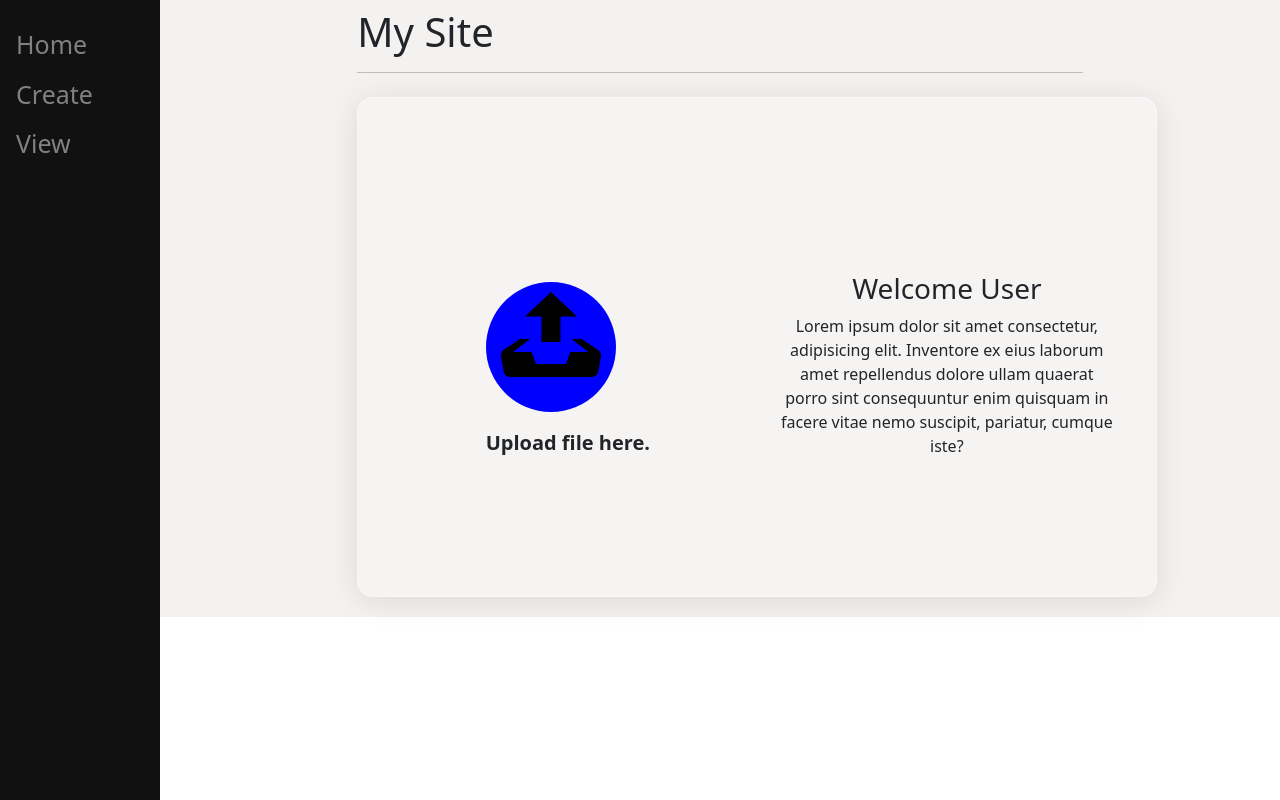
After one commit to Trek182021/Django-Tutorial, a Django app: page /upload/ in a window 1280 px wide. The commit adds this page. Run offline with Django 4.2, Linux system fonts and the light colour scheme.

Commit message:
Created Card

```diff
--- /dev/null
+++ b/pTest/main/static/css/main.css
@@ -0,0 +1,58 @@
+.card-container {
+    width: 800px;
+    height: 500px;
+        /* From https://css.glass */
+    margin: 20px auto;
+}
+
+.card-t {
+    background: rgba(255, 255, 255, 0.2);
+    border-radius: 16px;
+    box-shadow: 0 4px 30px rgba(0, 0, 0, 0.1);
+    border: 1px solid rgba(255, 255, 255, 0.3);
+    padding: 10px 20px;
+    height: 100%;
+    display: flex;
+    flex-direction: row;
+}
+
+.card-upload, .card-user {
+    flex-basis: 50%;
+    text-align: center;
+    padding: 10.25rem 1.25rem;
+}
+
+.resume-input {
+    width: 0.1px;
+    height: 0.1px;
+    opacity: 0;
+    overflow: hidden;
+    position: absolute;
+    z-index: -1;
+}
+
+.resume-label {
+    max-width: 80%;
+    font-size: 1.25rem;
+    font-weight: 700;
+    text-overflow: ellipsis;
+    white-space: nowrap;
+    cursor: pointer;
+    display: inline-block;
+    overflow: hidden;
+    padding: 0.625rem 1.25rem;
+    margin: 0 auto;
+}
+
+.resume-label figure {
+    width: 130px;
+    height: 130px;
+    border-radius: 50%;
+    padding: 10px;
+    background-color: blue;
+    display: block;
+}
+
+.main {
+    background: rgba( 200, 184, 184, 0.2 );
+}
--- a/pTest/main/templates/main/base.html
+++ b/pTest/main/templates/main/base.html
@@ -33,7 +33,10 @@
     </style>
     <meta charset="utf-8">
     <meta name="viewport" content="width=device-width, initial-scale=1">
+    {% load static %}
+    <link href="{% static 'css/main.css' %}" type='text/css' rel="stylesheet">
     <link href="https://cdn.jsdelivr.net/npm/bootstrap@5.2.3/dist/css/bootstrap.min.css" rel="stylesheet" integrity="sha384-rbsA2VBKQhggwzxH7pPCaAqO46MgnOM80zW1RWuH61DGLwZJEdK2Kadq2F9CUG65" crossorigin="anonymous">
+
     <title>{% block title %} Test Website {% endblock %}</title>
 </head>
 <body>
--- /dev/null
+++ b/pTest/main/templates/main/upload.html
@@ -0,0 +1,28 @@
+{% extends 'main/base.html' %}
+
+{% block title %}Student View{%endblock%}
+
+{%block content %}
+
+<div class="card-container">
+    <div class="card-t">
+        <div class="card-upload">
+            <form method="post" enctype="multipart/form-data">
+                {%csrf_token%}
+                <input type="file" id="resume_upload" name="resume_upload" class="resume-input"/>
+                <label for="resume_upload" class="resume-label">
+                    <figure>
+                        <svg xmlns="http://www.w3.org/2000/svg" width="100" height="85" viewBox="0 0 20 17"><path d="M10 0l-5.2 4.9h3.3v5.1h3.8v-5.1h3.3l-5.2-4.9zm9.3 11.5l-3.2-2.1h-2l3.4 2.6h-3.5c-.1 0-.2.1-.2.1l-.8 2.3h-6l-.8-2.2c-.1-.1-.1-.2-.2-.2h-3.6l3.4-2.6h-2l-3.2 2.1c-.4.3-.7 1-.6 1.5l.6 3.1c.1.5.7.9 1.2.9h16.3c.6 0 1.1-.4 1.3-.9l.6-3.1c.1-.5-.2-1.2-.7-1.5z"></path></svg>
+                    </figure>
+                        <span>Upload file here.</span>
+                </label>
+            </form>
+        </div>
+        <div class="card-user">
+            <h3>Welcome User</h3>
+            <p>Lorem ipsum dolor sit amet consectetur, adipisicing elit. Inventore ex eius laborum amet repellendus dolore ullam quaerat porro sint consequuntur enim quisquam in facere vitae nemo suscipit, pariatur, cumque iste?</p>
+        </div>
+    </div>
+</div>
+
+{% endblock%}
--- a/pTest/main/urls.py
+++ b/pTest/main/urls.py
@@ -6,4 +6,5 @@ urlpatterns =[
     path("", views.home, name="home") ,
     path("create/", views.create, name="create"),
     path("view/", views.view, name="view"),
+    path('upload/', views.upload, name="upload"),
 ]
--- a/pTest/main/views.py
+++ b/pTest/main/views.py
@@ -55,3 +55,6 @@ def create(response):
 
 def view(response):
     return render(response, 'main/view.html', {})
+
+def upload(response):
+    return render(response, 'main/upload.html', {})
```
Also changed, not shown: pTest/main/models.py (line endings or trailing spaces).
